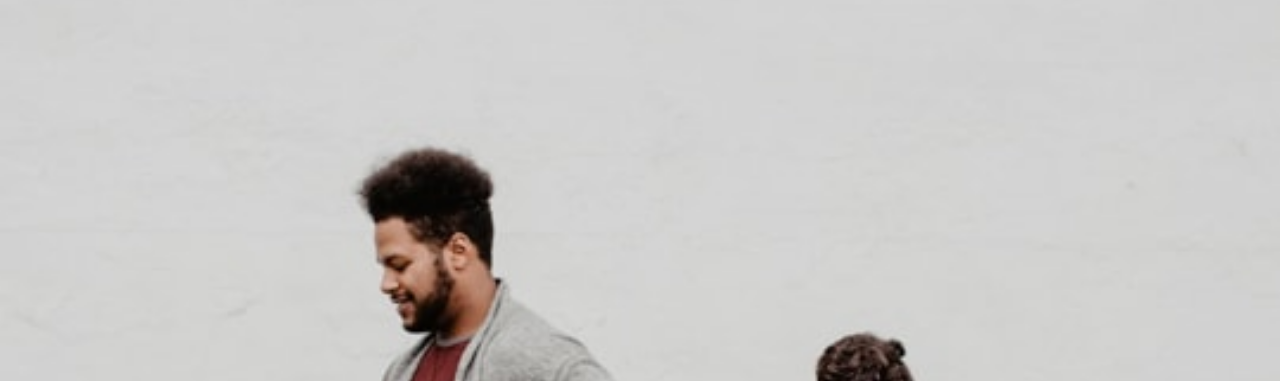
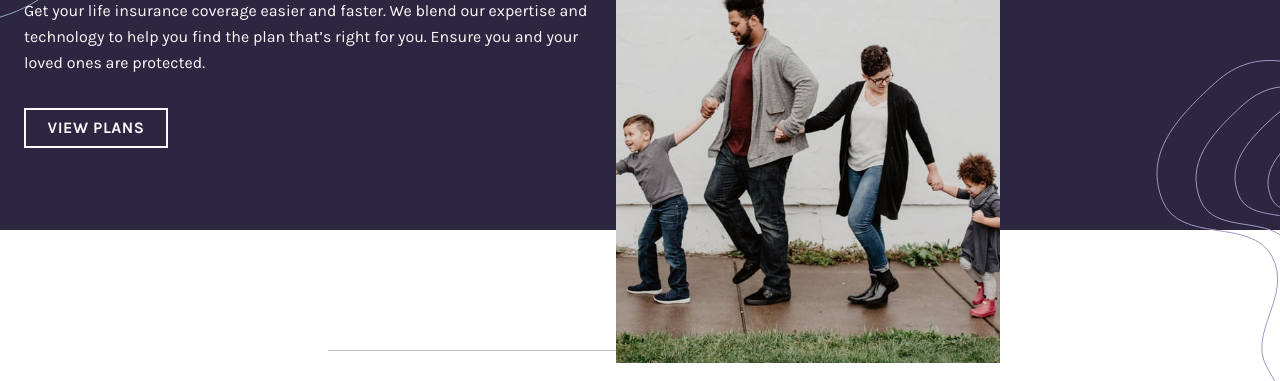
Before and after one commit to avatarfreak/frontend-insure-landing-page, a website: page index.html in a window 1280 px wide. Shown: the part 227-608 px from the top of the page. Drawn offline with Linux system fonts and the light colour scheme.

Commit message:
updated stryle for medium devices

```diff
--- a/app/scss/abstracts/_mixin.scss
+++ b/app/scss/abstracts/_mixin.scss
@@ -3,26 +3,6 @@
 @use "sass:map";
 @use "sass:string";
 @use "../function" as *;
-
-//Background cover
-@mixin background-cover($pos: center) {
-  background-repeat: no-repeat;
-  background-size: cover;
-  background-position: center $pos;
-}
-
-//background-overlay
-@mixin bg-img-overlay($path: null) {
-  @if $path != null {
-    background-image: url($path), linear-gradient(to bottom, transparent, hsla(0, 0%, 1%, 0.635));
-    background-blend-mode: multiply;
-  }
-}
-
-//gradient linear to right
-@mixin linear-gradient-right($start: #fff, $end: #fff) {
-  background-color: linear-gradient(to right, $start, $end);
-}
 
 //Custom-variables
 @mixin custom-variables($variables...) {
@@ -54,72 +34,3 @@
   line-height: $line;
   letter-spacing: $space;
 }
-
-//aspect ratio
-@mixin aspect-ratio($width, $height) {
-  padding-top: math.div($height, $width) * 100%;
-  height: 0;
-  max-height: $height;
-}
-
-//grid
-@mixin grid() {
-  display: grid;
-  @content;
-}
-
-//grid-column
-@mixin grid-column($col: 1, $size: 1fr, $space: space-between) {
-  display: grid;
-  grid-template-columns: repeat($col, $size);
-  justify-content: $space;
-  align-items: center;
-}
-
-//grid-center
-@mixin grid-column-center($col: 1, $size: 1fr) {
-  display: grid;
-  grid-template-columns: repeat($col, $size);
-  justify-content: center;
-  align-items: center;
-}
-
-//col-span
-@mixin col-span($start: 1, $end: 2) {
-  display: grid;
-  grid-column: $start / span $end;
-}
-//row span
-@mixin row-span($start: 1, $end: 2) {
-  display: grid;
-  grid-row: $start / span $end;
-}
-
-@mixin transition($prop: all, $duration: 0.3s) {
-  transition: $prop $duration ease-in-out;
-}
-//underline-transition
-@mixin underline-transition($col: #fff) {
-  & {
-    position: relative;
-  }
-  &::after {
-    content: "";
-    position: absolute;
-    inset: 0;
-    border-bottom: 2px solid $col;
-    transform: scale(0);
-    transform-origin: (0, 0);
-    margin-top: 2rem;
-
-    @include transition(transform);
-  }
-  &:hover:after {
-    transform: scale(1);
-  }
-}
-
-//drop shadow
-@mixin drop-shadow($color: hsl(0, 0%, 0%)) {
-  filter: drop-shadow(2px 5px 4px $color);
-}
--- a/app/scss/base/_base.scss
+++ b/app/scss/base/_base.scss
@@ -78,7 +78,9 @@
 *:focus-visible {
   outline: 2px dashed red;
 }
+
 .wrapper {
+  // max-width: 768px;
   margin: auto;
   outline: 1px solid black;
 }
--- a/app/scss/component/_categories.scss
+++ b/app/scss/component/_categories.scss
@@ -1,15 +1,16 @@
 @use '../abstracts' as *;
 @use '../function' as *;
 
-/*--------------------Hero section-----------------*/
-.hero {
-  picture img {
-    width: 100%;
-  }
-}
+/*--------------------Categories Section-----------------*/
+
 .categories {
   margin: to-rem(160px) 1rem;
 
+  .different__wrapper {
+    @include mq("768px") {
+      margin: 0 5rem;
+    }
+  }
   & h2 {
     @include font-type-scale(
       var(--fs-size-lg),
--- a/app/scss/component/_humanizing.scss
+++ b/app/scss/component/_humanizing.scss
@@ -1,5 +1,31 @@
 @use '../abstracts' as *;
 @use '../function' as *;
+/*--------------------Hero section-----------------*/
+.hero {
+  picture {
+    img {
+      width: 100%;
+
+      @include mq("768px") {
+        width: 384px;
+        height: 462px;
+      }
+    }
+
+    @include mq("768px") {
+      z-index: 1;
+      position: absolute;
+      right: 0;
+      top: 3rem;
+      width: 50%;
+      margin-right: 1.5rem;
+    }
+  }
+
+  @include mq("768px") {
+    position: relative;
+  }
+}
 
 /*---------- Humanizing Section ----------------*/
 
@@ -11,6 +37,23 @@
 
   &__wrapper {
     z-index: 2;
+    position: relative;
+
+    @include mq("768px") {
+      text-align: left;
+      width: calc(50% - 2rem);
+
+      &::before {
+        content: "";
+        position: absolute;
+        top: 0;
+        left: 0;
+        height: 100%;
+        width: 30%;
+        border-top: 2px solid var(--clr-neutral-110);
+        margin-top: to-rem(-40);
+      }
+    }
   }
 
   &__title {
@@ -21,6 +64,10 @@
       null,
       1
     );
+
+    @include mq("sm") {
+      font-size: var(--fs-size-xl);
+    }
 
     @include mq("sm") {
       font-size: var(--fs-size-xl);
--- a/app/scss/component/_work.scss
+++ b/app/scss/component/_work.scss
@@ -12,6 +12,14 @@
 
   @include mq("sm") {
     margin-top: 0rem;
+  }
+
+  @include mq("768px") {
+    margin: 0rem 5rem;
+    display: flex;
+    justify-content: space-between;
+    text-align: left;
+    align-items: center;
   }
 
   &::after {
@@ -38,6 +46,18 @@
   &__cta {
     display: inline-block;
     margin-top: 2.5rem;
+
+    @include mq("768px") {
+      margin: 0;
+      transition: 0.4s;
+
+      &:hover {
+        background: var(--clr-neutral-100);
+        a {
+          color: var(--clr-neutral-120);
+        }
+      }
+    }
   }
 
   &__btn {
--- a/app/scss/layout/_footer.scss
+++ b/app/scss/layout/_footer.scss
@@ -16,6 +16,13 @@
     background-size: cover;
     position: relative;
 
+    @include mq("768px") {
+      display: flex;
+      justify-content: space-between;
+      align-items: center;
+      padding: 1.5rem 5rem;
+    }
+
     &::after {
       content: "";
       position: absolute;
@@ -27,6 +34,7 @@
       margin: 1rem;
       border-bottom: 1px solid var(--clr-neutral-110);
       opacity: 0.5;
+      pointer-events: none;
 
       @include mq("sm") {
         transform: translateY(3rem);
@@ -41,8 +49,12 @@
     @include mq("sm") {
       margin-top: to-rem(90px);
     }
+    @include mq("sm") {
+      margin-top: 0;
+    }
   }
 
+  /*----------Social Icon -------------------*/
   &__list {
     display: flex;
     justify-content: center;
@@ -50,6 +62,11 @@
   }
   &__item {
     padding: 0.5rem;
+  }
+  &__link img {
+    &:hover {
+      filter: brightness(0);
+    }
   }
 
   /*------------------Footer Bottom Section ------------------*/
@@ -60,6 +77,12 @@
     @include mq("sm") {
       margin-top: 3rem;
       margin-bottom: 5rem;
+    }
+
+    @include mq("md") {
+      display: grid;
+      grid-template-columns: repeat(2, 1fr);
+      margin-bottom: 0;
     }
 
     &-title {
@@ -89,6 +112,13 @@
       text-transform: uppercase;
       padding: 0.5rem 0;
       color: var(--clr-neutral-120);
+
+      @include mq("768px") {
+        &:hover {
+          text-decoration: underline;
+          text-decoration-color: var(--clr-neutral-120);
+        }
+      }
     }
   }
 }
--- a/app/scss/layout/_navigation.scss
+++ b/app/scss/layout/_navigation.scss
@@ -4,6 +4,11 @@
 /* - - - - - - - - Navigation- - - - - - - - -*/
 .header__navbar {
   position: relative;
+}
+.menu-btn {
+  @include mq("768px") {
+    display: none;
+  }
 }
 
 .menu {
@@ -22,10 +27,30 @@
     opacity: 0;
     transform: translate(-110%, 4rem);
 
+    @include mq("768px") {
+      background-color: transparent;
+      position: unset;
+      padding: 0;
+      height: 100%;
+      margin: 0;
+
+      visibility: visible;
+      opacity: 1;
+      transform: translate(0%, 0);
+
+      display: flex;
+      align-items: center;
+      justify-content: space-between;
+    }
+
     &:not(.active) {
       visibility: visible;
       opacity: 1;
       transform: translate(0%, 4rem);
+
+      @include mq("768px") {
+        display: none;
+      }
     }
 
     &::after {
@@ -39,12 +64,21 @@
       pointer-events: none;
       background-position: bottom;
       background-size: contain;
+
+      @include mq("768px") {
+        display: none;
+      }
     }
   }
 
   &__item {
     padding: 1rem 0;
+
+    @include mq("768px") {
+      padding: 0;
+    }
   }
+
   &__link {
     @include font-type-scale(
       var(--fs-size-sm),
@@ -54,11 +88,35 @@
     );
     color: var(--clr-neutral-100);
     text-transform: uppercase;
+
+    @include mq("768px") {
+      padding: 0;
+      color: var(--clr-neutral-110);
+      font-size: var(--fs-size-2xs);
+      margin-right: 1rem;
+      letter-spacing: 0.8px;
+      &:hover {
+        color: var(--clr-neutral-120);
+      }
+    }
   }
 
   &__cta {
     display: inline-flex;
     width: 100%;
     height: to-rem(64);
+
+    @include mq("768px") {
+      border-color: var(--clr-neutral-120);
+      color: var(--clr-neutral-120);
+      margin-right: 2rem;
+      height: 2rem;
+      transition: 0.4s;
+
+      &:hover {
+        background: var(--clr-primary-110);
+        color: var(--clr-neutral-100);
+      }
+    }
   }
 }
```
Also changed, not shown: dist/css/main.css, 1 other file.
